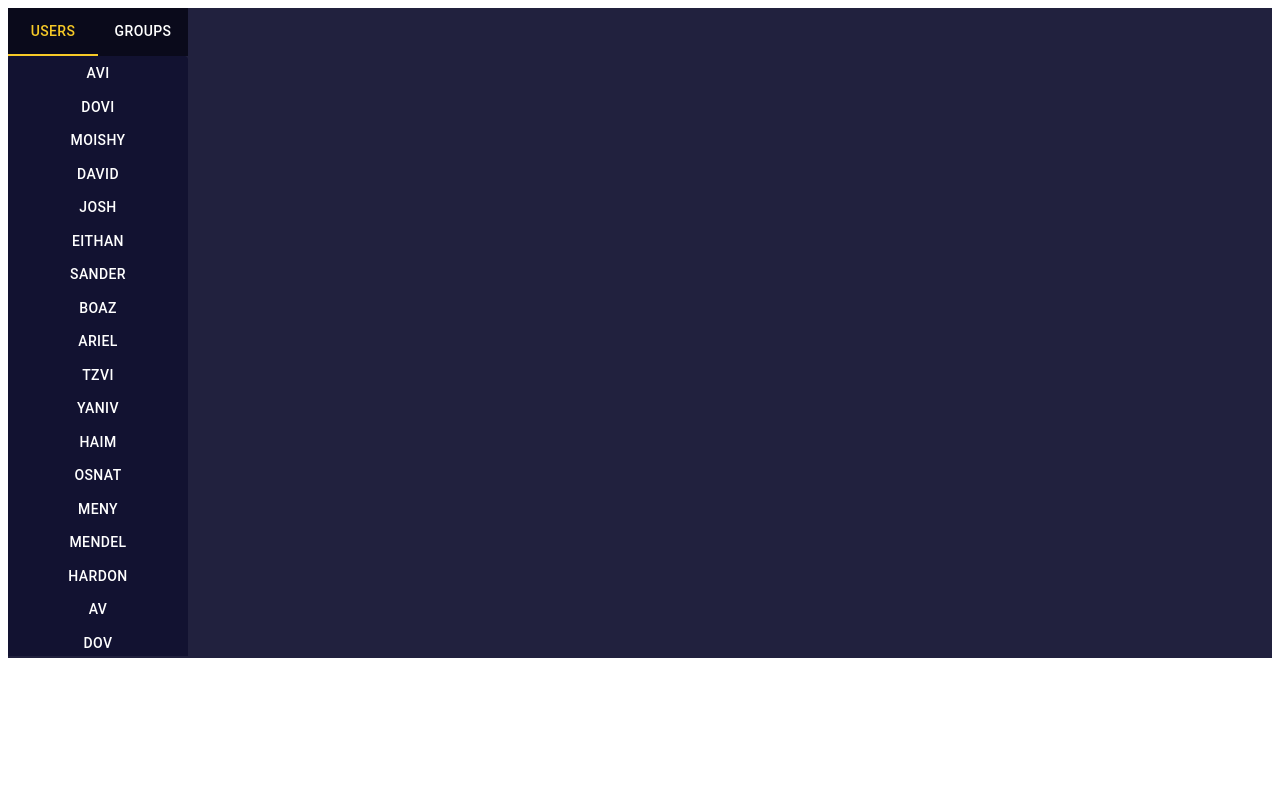
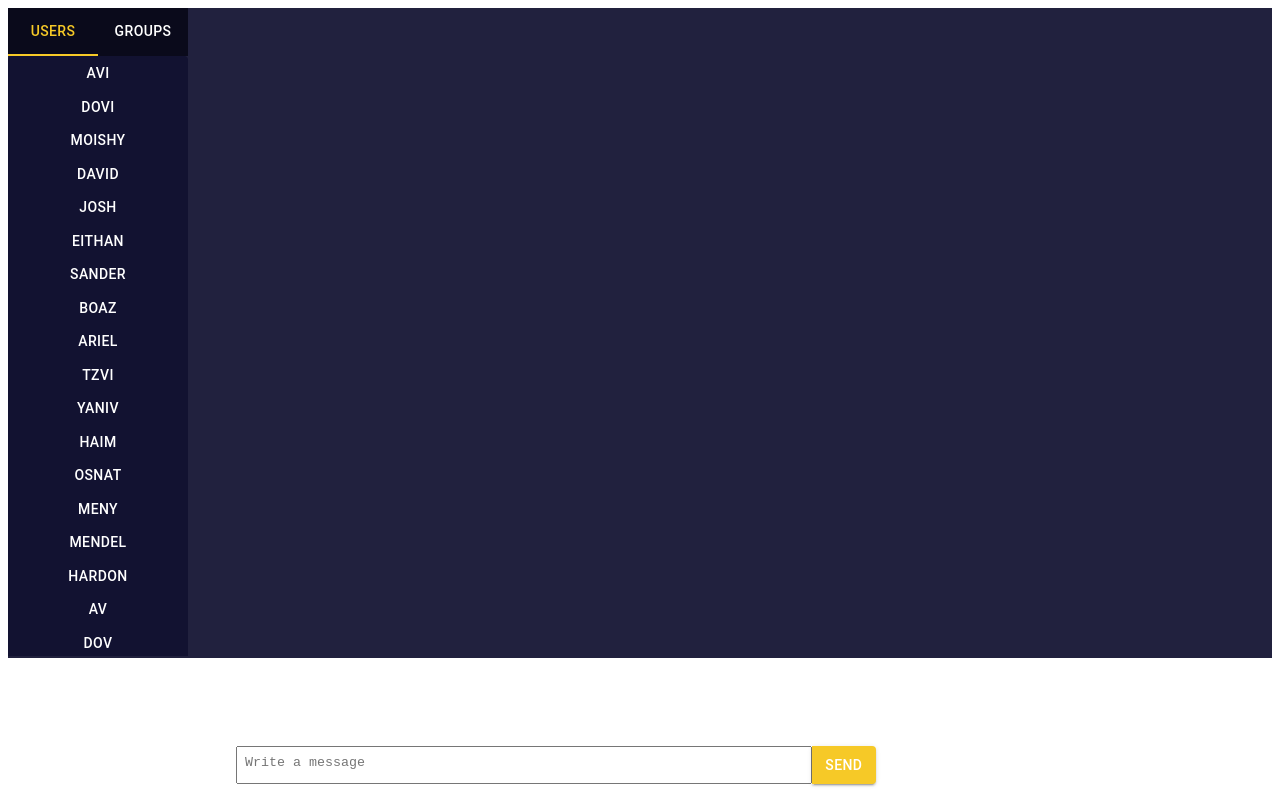
Before and after one commit to Mego-Program/communication-jerusalem-1, a React (Vite) app: page / in a window 1280 px wide. Built offline with nearby package versions, Linux system fonts and the light colour scheme.

Commit message:
add input line

```diff
--- a/package.json
+++ b/package.json
@@ -13,7 +13,7 @@
     "@emotion/react": "^11.11.1",
     "@emotion/styled": "^11.11.0",
     "@mui/icons-material": "^5.14.16",
-    "@mui/material": "^5.14.16",
+    "@mui/material": "^5.14.18",
     "@mui/styled-engine-sc": "^6.0.0-alpha.4",
     "react": "^18.2.0",
     "react-dom": "^18.2.0",
--- a/src/App.jsx
+++ b/src/App.jsx
@@ -1,12 +1,8 @@
 
 import React from "react";
-import Grid from "@mui/material/Grid";
 import MyTabs from "./components/myTabs";
 import { Box } from "@mui/system"
-import ChatHistory from "./components/chatHistory";
-import Profile from './components/Profile/Profile'
-import { Paper } from "@mui/material";
-import SendMessage from "./components/SendMessage";
+
 
 
 
--- a/src/components/SendMessage.jsx
+++ b/src/components/SendMessage.jsx
@@ -1,30 +1,48 @@
 import React from 'react';
-import { TextField, Button, Box } from '@mui/material';
+import { useState } from 'react';
+import { TextareaAutosize, Button, Box } from '@mui/material';
 
 const SendMessage = () => {
-  const [inputValue, setInputValue] = React.useState('');
+  const [inputValue, setInputValue] = useState('');
 
   const handleInputChange = (event) => {
     setInputValue(event.target.value);
   };
 
   const handleButtonClick = () => {
-    console.log('Input Value:', inputValue);
+    console.log('Input Value:', inputValue);//post to server
   };
 
   return (
-    <Box         sx={{display:'flex',position:'fixed'}}>
-      <TextField
-        label="Type something..."
-        variant="outlined"
-        fullWidth
+    <Box
+      sx={{
+        display: 'flex',
+        flexDirection: 'row',
+        position: 'fixed',
+        bottom: '0',
+        width: '50%',
+        padding: '8px',
+        margin: '8px',
+      }}
+    >
+      <TextareaAutosize
+        aria-label="empty textarea"
+        placeholder="Write a message"
         value={inputValue}
+        maxRows={1}
         onChange={handleInputChange}
-        sx={{width:'50%',
-    alignItems:'center'}}
+        style={{ width: '100%', minHeight: '20px', padding: '8px', resize: 'none' }}
       />
-      <Button variant="contained" onClick={handleButtonClick}>
-        Submit
+      <Button
+        variant="contained"
+        onClick={handleButtonClick}
+        sx={{
+          backgroundColor: '#F6C927',
+          borderRadius: '0 4px 4px 0',
+          color: 'white',
+        }}
+      >
+        Send
       </Button>
     </Box>
   );
--- a/src/components/chatHistory.jsx
+++ b/src/components/chatHistory.jsx
@@ -1,9 +1,8 @@
 import React from "react";
 import { Box } from "@mui/system";
 import Message from "./message";
-import { Scrollbar } from 'react-scrollbars-custom';
 
-const dataBase = {3: [
+const dataBase = {3: [//get from server
     {
       "user": "you",
       "message": "שלום, איך אתה?",
@@ -100,7 +99,10 @@ const ChatHistory = (props) => {
   let current = props.name;
 
   if (!dataBase[current]) {
-    return <div></div>;
+    return <Box sx={{background:'#21213E',
+    height: '650px',
+    display: 'flex',
+    }}></Box>;
   }
 
   return (
--- a/src/components/message.jsx
+++ b/src/components/message.jsx
@@ -9,7 +9,7 @@ const Message = (props) => {
     <Box sx={{display:"flex", flexDirection:"column", alignItems: props.sender == 'you'
     ? "end": ''}}>
     <Card sx={{marginBottom: '8px',
-    background: props.sender == 'you'?'#F6C927': '#121231',
+    background: props.sender == 'you'? '#121231':'#F6C927',
     width: '45%',
 
     alignItems: 'flex-end'
--- a/src/components/myTabs.jsx
+++ b/src/components/myTabs.jsx
@@ -6,13 +6,13 @@ import { ButtonGroup } from '@mui/material';
 import { Box } from '@mui/system';
 import Grid from "@mui/material/Grid";
 import ChatHistory from './chatHistory';
-import { Scrollbar } from 'react-scrollbars-custom';
+import SendMessage from './SendMessage';
 
 
 
-const users = [{name:'Avi',id:1},{name:'dovi',id:2},{name:'moishy',id:3},{name:'david',id:4},{name:'josh',id:5},{name:'eithan',id:6},{name:'sander',id:6},{name:'boaz',id:7},{name:'Ariel',id:8},{name:'tzvi',id:9},{name:'yaniv',id:10},{name:'haim',id:11},{name:'osnat',id:12},{name:'meny',id:13},{name:'mendel',id:14},{name:'hardon',id:15},{name:'Av',id:16},{name:'dov',id:17},{name:'moish',id:18},{name:'dave',id:19}]
+const users = [{name:'Avi',id:1},{name:'dovi',id:2},{name:'moishy',id:3},{name:'david',id:4},{name:'josh',id:5},{name:'eithan',id:6},{name:'sander',id:6},{name:'boaz',id:7},{name:'Ariel',id:8},{name:'tzvi',id:9},{name:'yaniv',id:10},{name:'haim',id:11},{name:'osnat',id:12},{name:'meny',id:13},{name:'mendel',id:14},{name:'hardon',id:15},{name:'Av',id:16},{name:'dov',id:17},{name:'moish',id:18},{name:'dave',id:19}]//get from server
 
-const groups = [{name:'Administrators',id:100},{name:'My pro team',id:101},{name:'general',id:102},{name:'sorces',id:103}]
+const groups = [{name:'Administrators',id:100},{name:'My pro team',id:101},{name:'general',id:102},{name:'sorces',id:103}]//get from server
 
 function MyTabs() {
   const [value, setValue] = useState(0);
@@ -84,6 +84,7 @@ function MyTabs() {
           <Box sx={{background:'#21213E'}}>
           <ChatHistory name={selected}/>
           </Box>
+          <SendMessage/>
           </Grid>
       </Grid>
 
```
Also changed, not shown: 1 other file (tests, documents, lock files or other folders).
